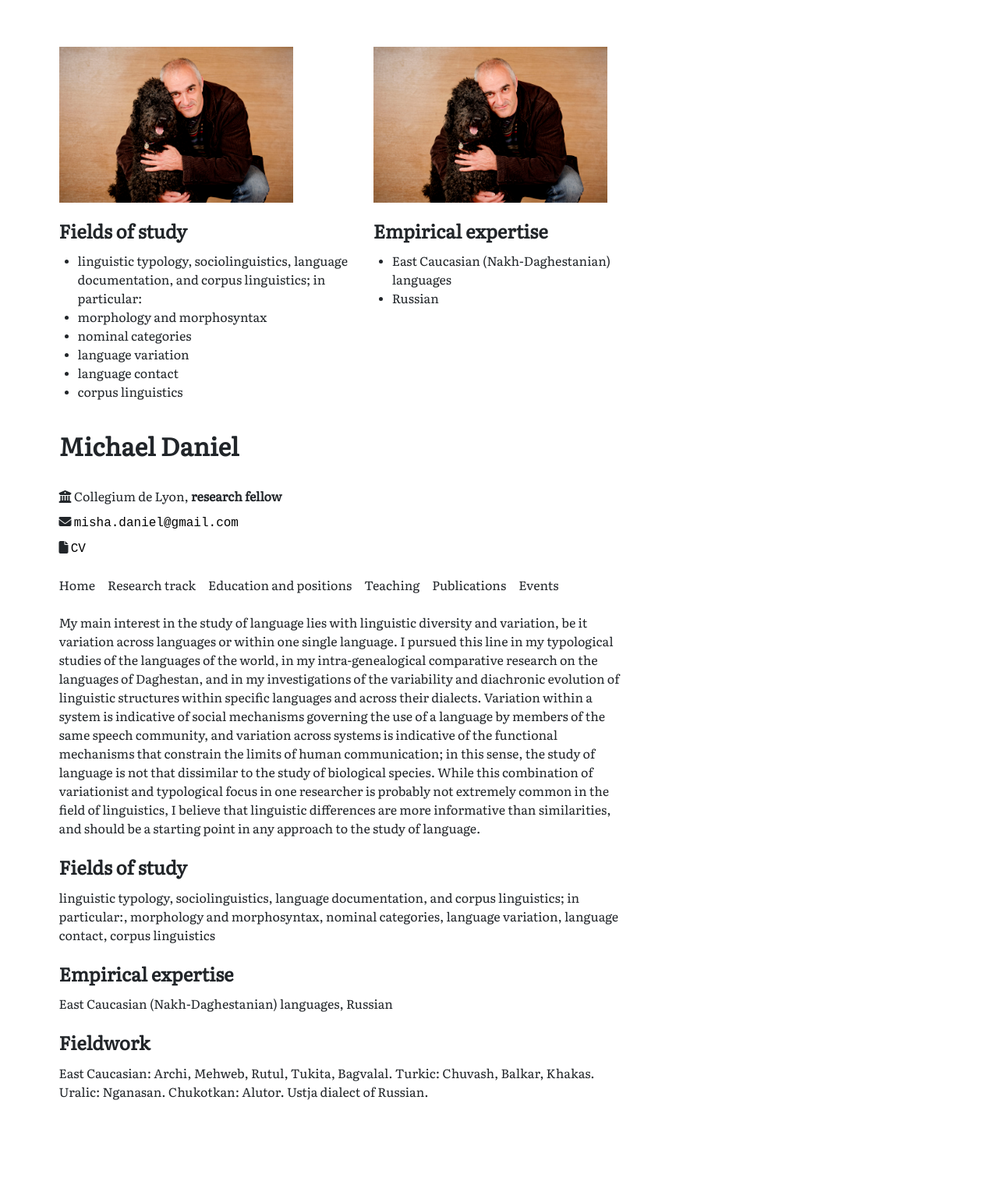
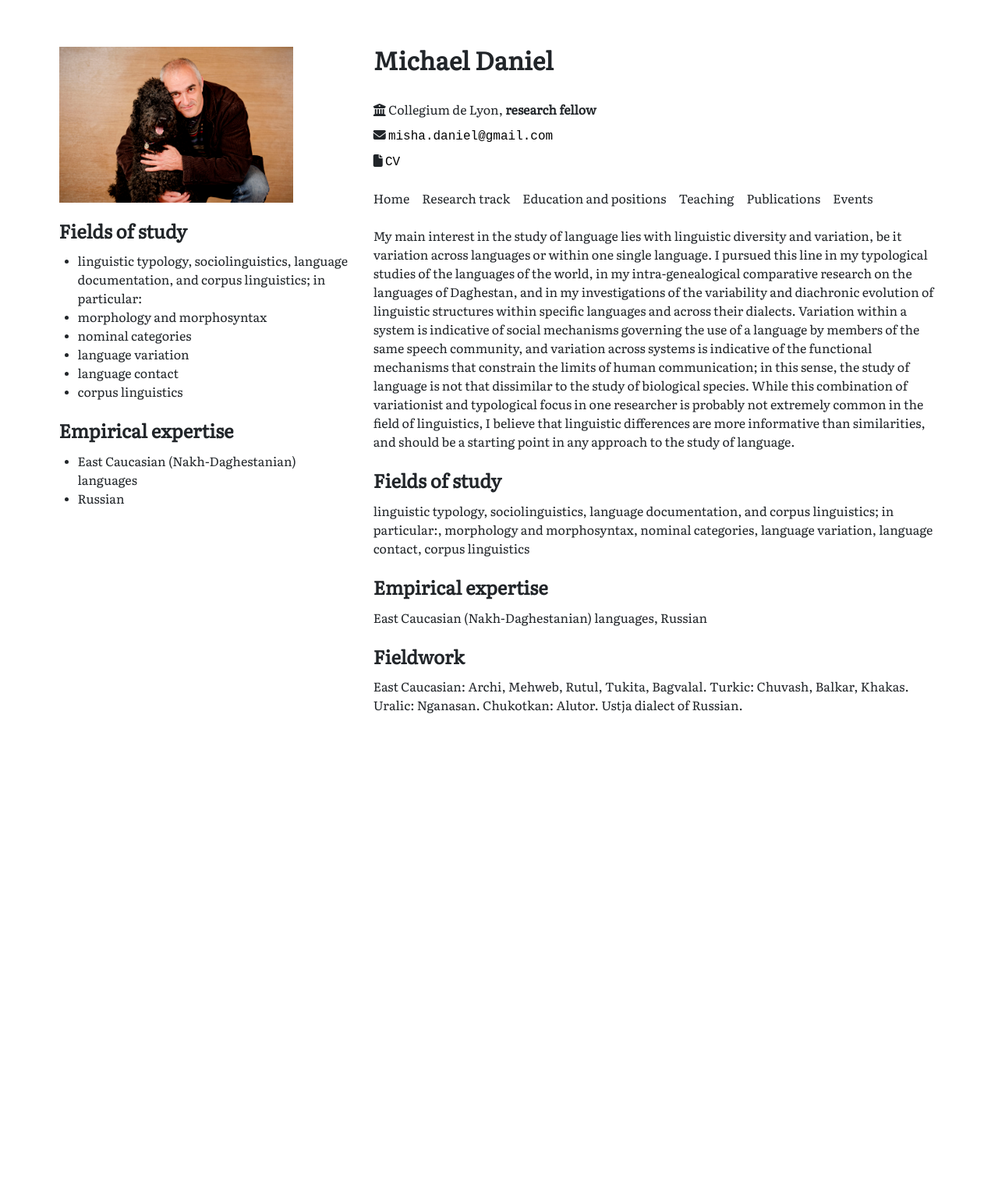
Before and after one commit to MishaDaniel/mishadaniel.github.io, a Jekyll site: the page built from index.html, in a window 1280 px wide. Shown: the whole page at 78% size. Built offline with Jekyll 4.4.1, drawn with Linux system fonts in a browser that asks for light colours; nearby versions of some CDN libraries; after the commit the page ends 1042 px from its top, so only the background shows below that.

Commit message:
Update main.html

```diff
--- a/_includes/main.html
+++ b/_includes/main.html
@@ -8,10 +8,7 @@
       {% endfor %}
     </ul>
   </div>
-</div>
 
-<div class="column left">
-  <img src="/assets/img/ava.jpg" height="200em">
   <div class="interests">
     <h2>Empirical expertise</h2>
     <ul style="padding-left: 1.5em;">
@@ -20,4 +17,5 @@
       {% endfor %}
     </ul>
   </div>
+
 </div>
```
